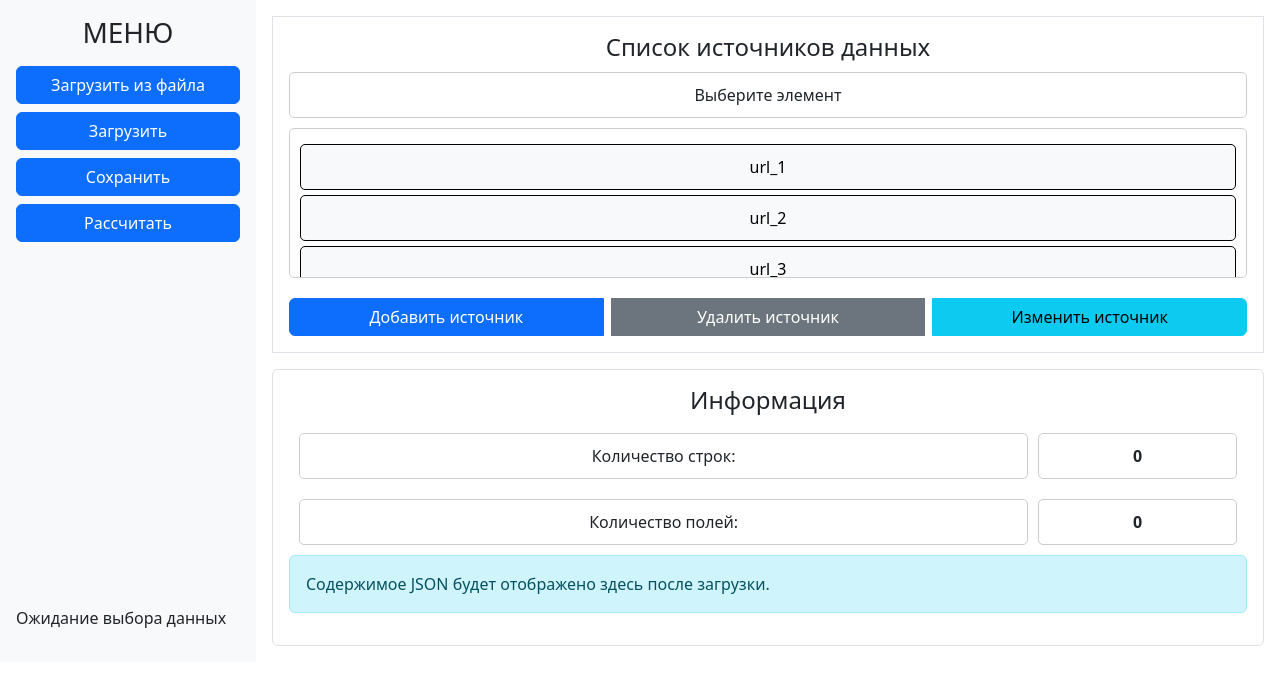
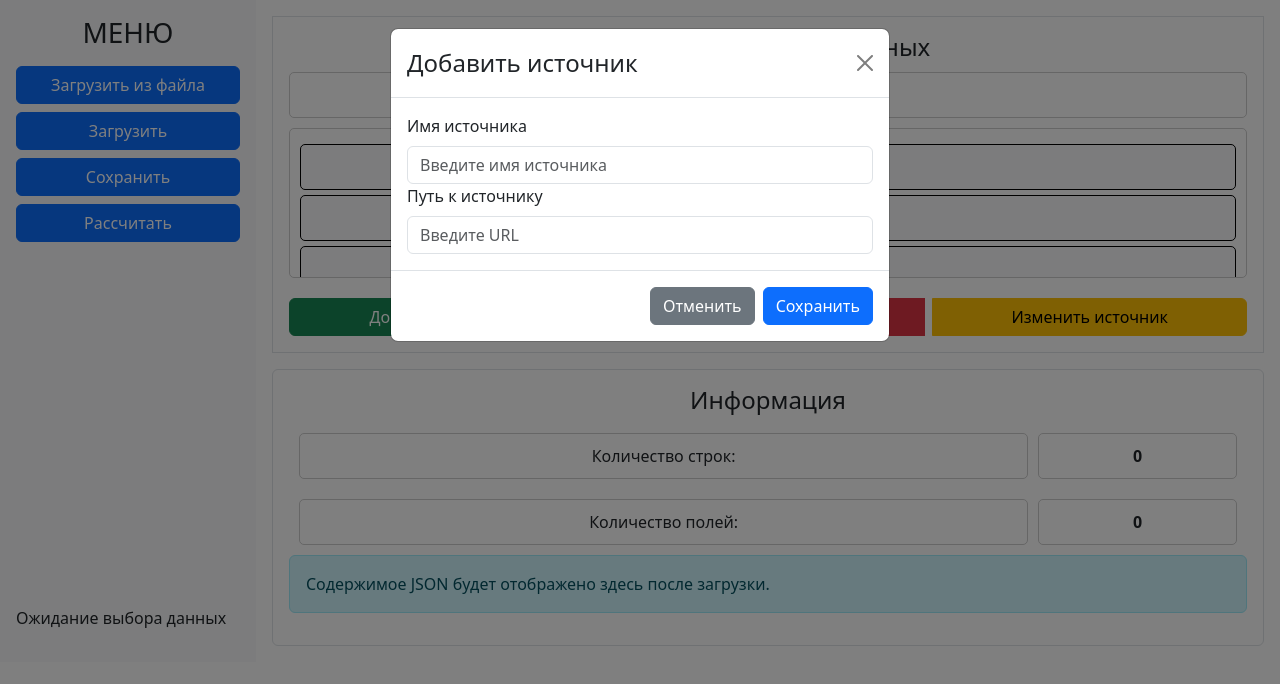
Before and after one commit to telsamar/learnjs, a React (Create React App) app in the folder reactjs/my-app/: page / in a window 1280 px wide. Both pictures are taken after a click on the button "Добавить источник". Shown: the top 684 px of the page. Built offline with nearby package versions, Linux system fonts and the light colour scheme.

Commit message:
ed.2 | 31.01

```diff
--- a/reactjs/my-app/src/components/interface/body/BodyComponent.jsx
+++ b/reactjs/my-app/src/components/interface/body/BodyComponent.jsx
@@ -10,9 +10,10 @@ function BodyComponent(props) {
           currentURL_ID={props.currentURL_ID}
           urls={props.urls}
           handleButtonClick={props.handleButtonClick}
-          handleAdd={props.handleAdd}
-          handleDelete={props.handleDelete}
-          handleEdit={props.handleEdit}
+          addUrl={props.addUrl}
+          deleteUrl={props.deleteUrl}
+          currentUrlName={props.currentUrlName}
+          updateUrl={props.updateUrl}
         />
       </div>
       <InfoComponent
--- a/reactjs/my-app/src/components/interface/body/ListComponent.jsx
+++ b/reactjs/my-app/src/components/interface/body/ListComponent.jsx
@@ -1,5 +1,4 @@
 import React from 'react';
-// import URLComponent from './ListComponent/URLComponent';
 import ElementsContainerComponent from './ListComponent/ElementsContainerComponent';
 import ButtonsContainerComponent from './ListComponent/ButtonsContainerComponent';
 
@@ -22,9 +21,12 @@ function ListComponent(props) {
 
         <div style={{ marginTop: '20px' }}>
           <ButtonsContainerComponent
-            handleAdd={props.handleAdd}
-            handleDelete={props.handleDelete}
-            handleEdit={props.handleEdit}
+            addUrl={props.addUrl}
+            deleteUrl={props.deleteUrl}
+            urls={props.urls}
+            currentURL_ID={props.currentURL_ID}
+            currentUrlName={props.currentUrlName}
+            updateUrl={props.updateUrl}
           />
         </div>
     </div>
--- a/reactjs/my-app/src/components/interface/body/ListComponent/ButtonsContainerComponent.jsx
+++ b/reactjs/my-app/src/components/interface/body/ListComponent/ButtonsContainerComponent.jsx
@@ -1,14 +1,141 @@
-import React from 'react';
-import { Button, ButtonGroup } from 'react-bootstrap';
+import React, { useState } from 'react';
+import { Button, ButtonGroup, Modal, Form } from 'react-bootstrap';
 
 function ButtonsContainerComponent(props) {
+  const [showDeleteModal, setShowDeleteModal] = useState(false);
+  const [showAddModal, setShowAddModal] = useState(false);
+  const [showEditModal, setShowEditModal] = useState(false);
+  const [newUrlName, setNewUrlName] = useState('');
+  const [newUrlPath, setNewUrlPath] = useState('');
+  const [editUrlName, setEditUrlName] = useState('');
+  const [editUrlPath, setEditUrlPath] = useState('');
+
+  const handleClose = () => {
+    setShowDeleteModal(false);
+    setShowAddModal(false);
+    setShowEditModal(false);
+  };
+
+  const handleConfirmDelete = () => {
+    props.deleteUrl();
+    handleClose();
+  };
+
+  const handleSaveNewUrl = () => {
+    props.addUrl({
+      name: newUrlName,
+      url: newUrlPath
+    });
+    handleClose();
+    setNewUrlName('');
+    setNewUrlPath('');
+  };
+
+  const openEditModal = () => {
+    const urlToEdit = props.urls.find(url => url.id === props.currentURL_ID);
+    if (urlToEdit) {
+      setEditUrlName(urlToEdit.name);
+      setEditUrlPath(urlToEdit.url);
+      setShowEditModal(true);
+    } else {
+      alert('Выберите URL для редактирования.');
+    }
+  };
+
+  const handleSaveEdit = () => {
+    props.updateUrl({
+      id: props.currentURL_ID,
+      name: editUrlName,
+      url: editUrlPath
+    });
+    handleClose();
+  };
+
   return (
-    <ButtonGroup className="d-flex">
-      <Button onClick={props.handleAdd} variant="primary" className="w-100 me-2">Добавить источник</Button>
-      <Button onClick={props.handleDelete} variant="secondary" className="w-100 me-2">Удалить источник</Button>
-      <Button onClick={props.handleEdit} variant="info" className="w-100">Изменить источник</Button>
-    </ButtonGroup>
+    <>
+      <ButtonGroup className="d-flex">
+        <Button onClick={() => setShowAddModal(true)} variant="success" className="w-100 me-2">Добавить источник</Button>
+        <Button onClick={() => setShowDeleteModal(true)} variant="danger" className="w-100 me-2">Удалить источник</Button>
+        <Button onClick={() => openEditModal()} variant="warning" className="w-100">Изменить источник</Button>
+      </ButtonGroup>
+
+      <Modal show={showAddModal} onHide={handleClose}>
+        <Modal.Header closeButton>
+          <Modal.Title>Добавить источник</Modal.Title>
+        </Modal.Header>
+        <Modal.Body>
+          <Form>
+            <Form.Group>
+              <Form.Label>Имя источника</Form.Label>
+              <Form.Control
+                type="text"
+                placeholder="Введите имя источника"
+                value={newUrlName}
+                onChange={(e) => setNewUrlName(e.target.value)}
+              />
+            </Form.Group>
+            <Form.Group>
+              <Form.Label>Путь к источнику</Form.Label>
+              <Form.Control
+                type="text"
+                placeholder="Введите URL"
+                value={newUrlPath}
+                onChange={(e) => setNewUrlPath(e.target.value)}
+              />
+            </Form.Group>
+          </Form>
+        </Modal.Body>
+        <Modal.Footer>
+          <Button variant="secondary" onClick={handleClose}>Отменить</Button>
+          <Button variant="primary" onClick={handleSaveNewUrl}>Сохранить</Button>
+        </Modal.Footer>
+      </Modal>
+
+      <Modal show={showDeleteModal} onHide={handleClose}>
+        <Modal.Header closeButton>
+          <Modal.Title>Удаление источника</Modal.Title>
+        </Modal.Header>
+        <Modal.Body>Точно удалить источник {props.currentUrlName}? </Modal.Body>
+        <Modal.Footer>
+          <Button variant="secondary" onClick={handleClose}>Отмена</Button>
+          <Button variant="danger" onClick={handleConfirmDelete}>Удалить</Button>
+        </Modal.Footer>
+      </Modal>
+
+      <Modal show={showEditModal} onHide={handleClose}>
+        <Modal.Header closeButton>
+          <Modal.Title>Редактировать источник</Modal.Title>
+        </Modal.Header>
+        <Modal.Body>
+          <Form>
+            <Form.Group>
+              <Form.Label>Имя источника</Form.Label>
+              <Form.Control
+                type="text"
+                placeholder="Введите имя источника"
+                value={editUrlName}
+                onChange={(e) => setEditUrlName(e.target.value)}
+              />
+            </Form.Group>
+            <Form.Group>
+              <Form.Label>Путь к источнику</Form.Label>
+              <Form.Control
+                type="text"
+                placeholder="Введите URL"
+                value={editUrlPath}
+                onChange={(e) => setEditUrlPath(e.target.value)}
+              />
+            </Form.Group>
+          </Form>
+        </Modal.Body>
+        <Modal.Footer>
+          <Button variant="secondary" onClick={handleClose}>Отменить</Button>
+          <Button variant="primary" onClick={handleSaveEdit}>Сохранить</Button>
+        </Modal.Footer>
+      </Modal>
+    </>
   );
 }
 
+
 export default ButtonsContainerComponent;
--- a/reactjs/my-app/src/components/main/MainComponent.jsx
+++ b/reactjs/my-app/src/components/main/MainComponent.jsx
@@ -3,20 +3,6 @@ import BodyComponent from '../interface/body/BodyComponent';
 import MenuComponent from '../interface/menu/MenuComponent';
 
 function MainComponent() {
-  // const [state, setState] = useState({
-  //   urls: [
-  //     { id: 1, name: "url_1", url: "https://mdn.github.io/learning-area/javascript/oojs/json/superheroes.json" },
-  //     { id: 2, name: "url_2", url: "https://filesamples.com/samples/code/json/sample4.json" },
-  //     { id: 3, name: "url_3", url: "https://my-json-server.typicode.com/typicode/demo/db" },
-  //     { id: 4, name: "url_4", url: "https://my-json-server.typicode.com/typicode/demo/comments" },
-  //   ],
-  //   loadedJSON: {},
-  //   countRows: 0,
-  //   countColumns: 0,
-  //   statusLoadedJSON: false,
-  //   currentURL_ID: -1
-  // });
-
   const [urls, setUrls] = useState([
     { id: 1, name: "url_1", url: "https://mdn.github.io/learning-area/javascript/oojs/json/superheroes.json" },
     { id: 2, name: "url_2", url: "https://filesamples.com/samples/code/json/sample4.json" },
@@ -139,9 +125,38 @@ function MainComponent() {
     }
   };
 
-  const handleAdd = () => {/* ... */};
-  const handleDelete = () => {/* ... */};
-  const handleEdit = () => {/* ... */};
+  const addUrl = (newUrl) => {
+    setUrls(currentUrls => {
+      const maxId = currentUrls.reduce((max, item) => Math.max(max, item.id), 0);
+      return [...currentUrls, { ...newUrl, id: maxId + 1 }];
+    });
+  };
+
+  const deleteUrl = () => {
+    if (currentURL_ID < 0) {
+      console.log("Нет выбранного URL для удаления.");
+      return;
+    }
+
+    setUrls(prevUrls => prevUrls.filter(url => url.id !== currentURL_ID));
+
+    setLoadedJSON({});
+    setStatusLoadedJSON(false);
+    setCurrentURL_ID(-1);
+    setCountRows(0);
+    setCountColumns(0);
+  };
+
+  // const updateUrl = (updatedUrl) => {
+  //   setUrls(currentUrls => currentUrls.map(url => url.id === updatedUrl.id ? updatedUrl : url));
+  // };
+
+  const updateUrl = (updatedUrl) => {
+    setUrls(currentUrls => [
+        ...currentUrls.filter(url => url.id !== updatedUrl.id),
+        updatedUrl
+    ].sort((a, b) => a.id - b.id));
+  };
 
   return (
     <div id="mainComponent" className="d-flex h-100">
@@ -161,9 +176,10 @@ function MainComponent() {
         urls={urls}
         statusLoadedJSON={statusLoadedJSON}
         handleButtonClick={handleButtonClick}
-        handleAdd={handleAdd}
-        handleDelete={handleDelete}
-        handleEdit={handleEdit}
+        addUrl={addUrl}
+        deleteUrl={deleteUrl}
+        currentUrlName={urls.find(url => url.id === currentURL_ID)?.name || ''}
+        updateUrl={updateUrl}
       />
     </div>
   );
```
